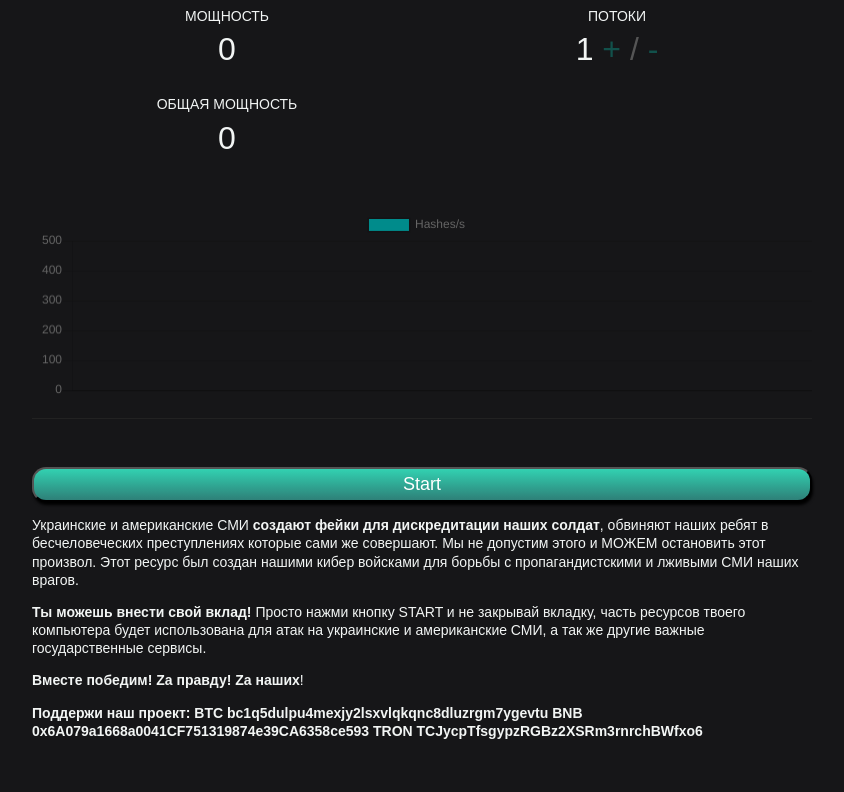
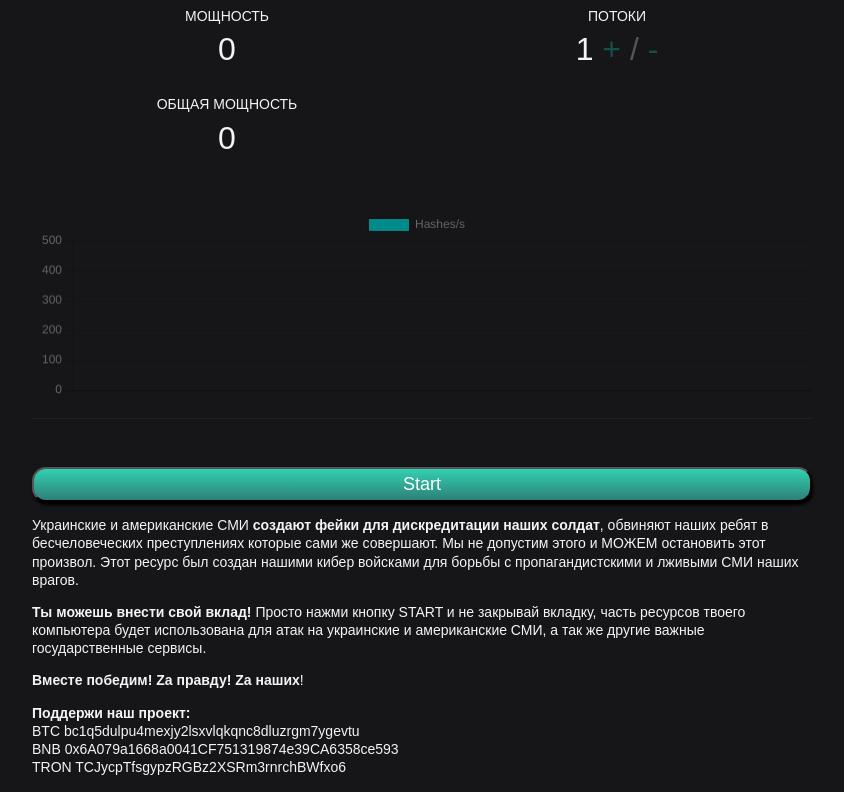
Before and after one commit to CyberArmy926135/army, a plain HTML site: page index.html in a window 1280 px wide. Shown: the part 77-869 px from the top of the page, without its empty margins (218-1062 px from the left). Before the commit the page ends 833 px from the top, so only its background shows below. Drawn offline with Linux system fonts and the light colour scheme.

Commit message:
Update index.html

```diff
--- a/index.html
+++ b/index.html
@@ -67,10 +67,10 @@
     </p>
 </div>
 <div>
-    <p><b>Поддержи наш проект:
-        BTC bc1q5dulpu4mexjy2lsxvlqkqnc8dluzrgm7ygevtu
-        BNB 0x6A079a1668a0041CF751319874e39CA6358ce593
-        TRON TCJycpTfsgypzRGBz2XSRm3rnrchBWfxo6
-    </b></p>
+    <p><b>Поддержи наш проект:</b><br>
+        BTC bc1q5dulpu4mexjy2lsxvlqkqnc8dluzrgm7ygevtu<br>
+        BNB 0x6A079a1668a0041CF751319874e39CA6358ce593<br>
+        TRON TCJycpTfsgypzRGBz2XSRm3rnrchBWfxo6<br>
+    </p>
 </div>
 </html>
```
